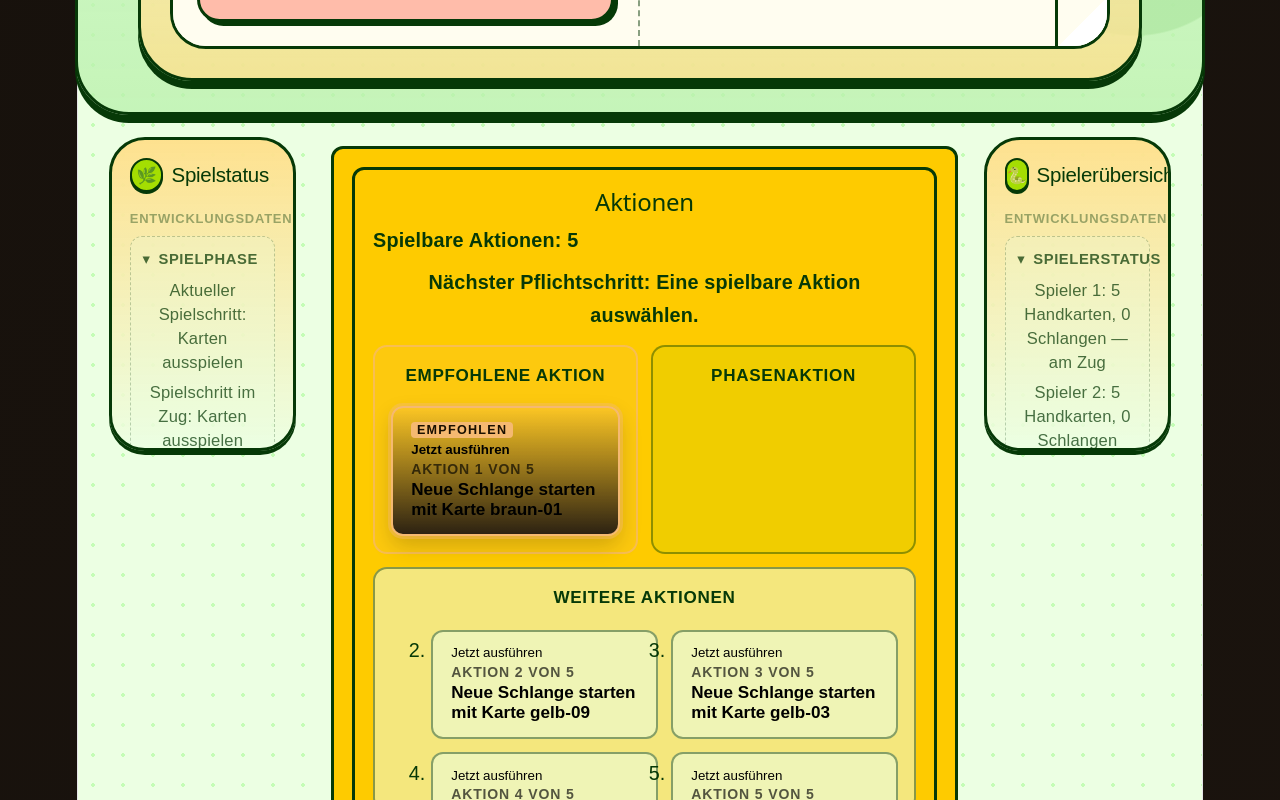
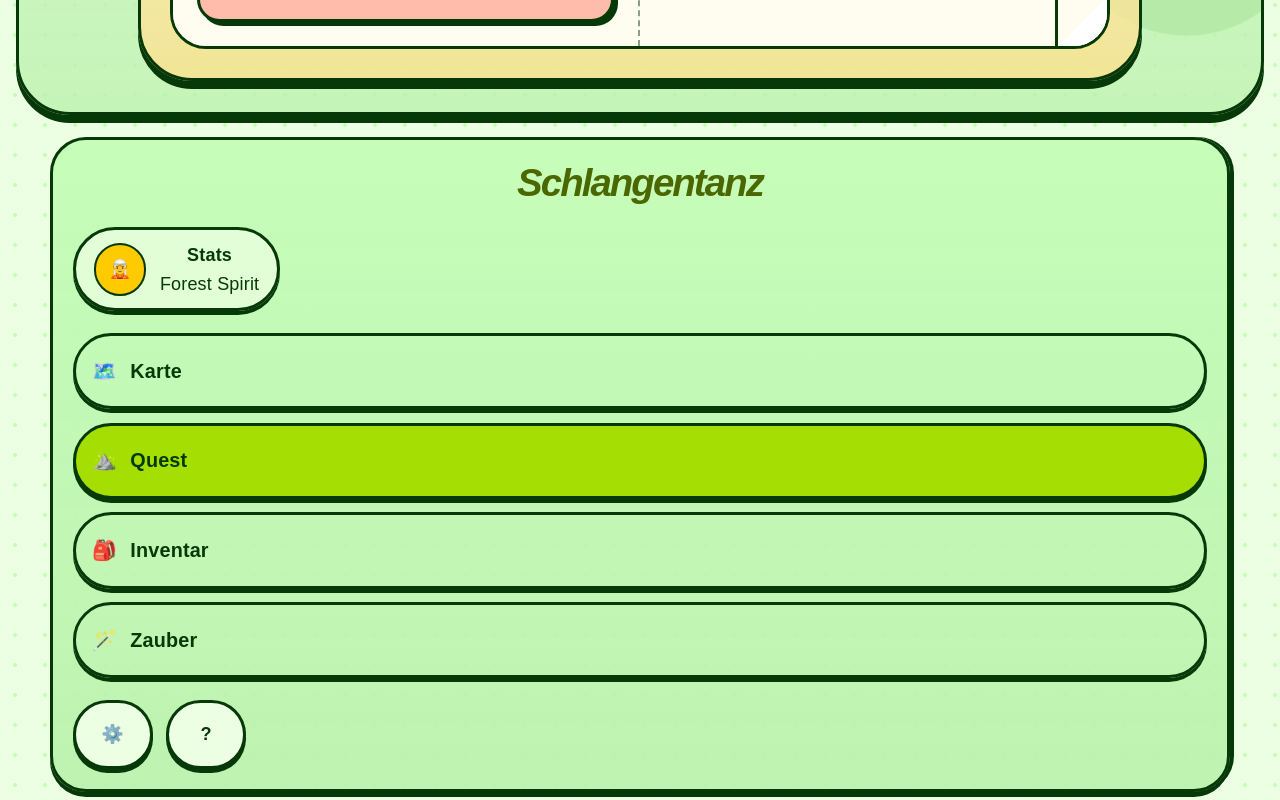
Before and after one commit to hanno79/schlangentanz-v2, a React (Vite) app: page / in a window 1280 px wide. Shown: the part 1720-2520 px from the top of the page. Built offline with nearby package versions, Linux system fonts and the light colour scheme.

Commit message:
M1f: Waldtanz-Seitenmenue anlegen

```diff
--- a/src/App.css
+++ b/src/App.css
@@ -24,6 +24,12 @@ body {
     linear-gradient(135deg, #15100b 0%, #201711 100%);
 }
 
+#root {
+  width: 100%;
+  max-width: none;
+  border-inline: 0;
+}
+
 .app-shell {
   min-height: 100vh;
   display: grid;
@@ -888,6 +894,7 @@ code {
 
 .spielbereich--waldtanz {
   grid-template-areas:
+    "nav"
     "status"
     "arena"
     "spieler"
@@ -898,6 +905,7 @@ code {
 .spielbereich--mit-sieger-party {
   grid-template-areas:
     "party"
+    "nav"
     "status"
     "arena"
     "spieler"
@@ -912,6 +920,7 @@ code {
 }
 
 .sieger-party { grid-area: party; }
+.waldtanz-seitenmenue { grid-area: nav; }
 .info-panel--spielstatus { grid-area: status; }
 .info-panel--spieleruebersicht { grid-area: spieler; }
 .info-panel--material { grid-area: material; }
@@ -921,10 +930,118 @@ code {
   min-height: min(78vh, 820px);
 }
 
+.waldtanz-seitenmenue {
+  position: sticky;
+  top: 1rem;
+  z-index: 5;
+  display: grid;
+  gap: 1.2rem;
+  align-self: start;
+  padding: 1.1rem;
+  border: var(--st-border-width-chunky) solid var(--st-color-border-strong);
+  border-right: var(--st-border-width-chunky) solid var(--st-color-border-strong);
+  border-radius: 2rem;
+  background: linear-gradient(180deg, rgba(196, 253, 182, 0.96), rgba(185, 241, 172, 0.9));
+  box-shadow: 4px 0 0 var(--st-color-border-strong), 0 5px 0 var(--st-color-border-strong);
+}
+
+.waldtanz-seitenmenue__marke h2 {
+  margin: 0;
+  color: var(--st-color-primary);
+  font-family: var(--st-font-headline);
+  font-size: clamp(1.6rem, 3vw, 2.6rem);
+  font-style: italic;
+  font-weight: 900;
+  letter-spacing: -0.05em;
+}
+
+.waldtanz-seitenmenue__profil,
+.waldtanz-seitenmenue__punkt,
+.waldtanz-seitenmenue__hilfe {
+  border: var(--st-border-width-chunky) solid var(--st-color-border-strong);
+  box-shadow: 0 4px 0 var(--st-color-border-strong);
+}
+
+.waldtanz-seitenmenue__profil {
+  display: flex;
+  align-items: center;
+  gap: 0.75rem;
+  width: fit-content;
+  padding: 0.65rem 1rem;
+  border-radius: 999px;
+  background: rgba(236, 255, 227, 0.72);
+}
+
+.waldtanz-seitenmenue__avatar {
+  display: grid;
+  place-items: center;
+  width: 2.7rem;
+  aspect-ratio: 1;
+  border: 2px solid var(--st-color-border-strong);
+  border-radius: 999px;
+  background: var(--st-color-secondary-container);
+}
+
+.waldtanz-seitenmenue__profil div {
+  display: grid;
+  gap: 0.15rem;
+}
+
+.waldtanz-seitenmenue__liste {
+  display: grid;
+  gap: 0.75rem;
+  padding: 0;
+  margin: 0;
+  list-style: none;
+}
+
+.waldtanz-seitenmenue__punkt {
+  display: flex;
+  align-items: center;
+  gap: 0.75rem;
+  min-height: 2.8rem;
+  padding: 0.55rem 0.9rem;
+  border-radius: 999px;
+  color: var(--st-color-border-strong);
+  font-family: var(--st-font-headline);
+  font-weight: 900;
+}
+
+.waldtanz-seitenmenue__punkt--aktiv {
+  background: var(--st-color-primary-container);
+}
+
+.waldtanz-seitenmenue__hilfen {
+  display: flex;
+  gap: 0.75rem;
+  align-self: end;
+}
+
+.waldtanz-seitenmenue__hilfe {
+  display: grid;
+  place-items: center;
+  min-width: 3rem;
+  min-height: 3rem;
+  padding: 0.25rem 0.55rem;
+  border-radius: 999px;
+  background: var(--st-color-background);
+  color: var(--st-color-border-strong);
+  font-weight: 900;
+}
+
+.waldtanz-seitenmenue__hilfe > span {
+  position: absolute;
+  width: 1px;
+  height: 1px;
+  overflow: hidden;
+  clip: rect(0 0 0 0);
+}
+
 @media (min-width: 980px) {
   .spielbereich--waldtanz {
-    grid-template-columns: minmax(180px, 0.62fr) minmax(560px, 2.1fr) minmax(180px, 0.62fr);
+    grid-template-columns: minmax(160px, 0.62fr) minmax(500px, 2.1fr) minmax(160px, 0.62fr);
     grid-template-areas:
+      "nav nav nav"
       "status arena spieler"
       "material arena wertung";
     align-items: start;
@@ -933,8 +1050,32 @@ code {
   .spielbereich--mit-sieger-party {
     grid-template-areas:
       "party party party"
+      "nav nav nav"
       "status arena spieler"
       "material arena wertung";
+  }
+}
+
+@media (min-width: 1360px) {
+  .spielbereich--waldtanz {
+    width: min(100%, 1500px);
+    grid-template-columns: minmax(240px, 0.55fr) minmax(180px, 0.6fr) minmax(560px, 2fr) minmax(180px, 0.6fr);
+    grid-template-areas:
+      "nav status arena spieler"
+      "nav material arena wertung";
+  }
+
+  .spielbereich--mit-sieger-party {
+    grid-template-areas:
+      "party party party party"
+      "nav status arena spieler"
+      "nav material arena wertung";
+  }
+
+  .waldtanz-seitenmenue {
+    min-height: min(78vh, 820px);
+    border-top-left-radius: 0;
+    border-bottom-left-radius: 0;
   }
 }
 
--- a/src/App.tsx
+++ b/src/App.tsx
@@ -32,6 +32,7 @@ import Zugpfad from './components/Zugpfad'
 import ZugKompass from './components/ZugKompass'
 import Partiefortschritt from './components/Partiefortschritt'
 import WaldtanzSpielerrahmen from './components/WaldtanzSpielerrahmen'
+import WaldtanzSeitenmenue from './components/WaldtanzSeitenmenue'
 import type { KiGegnerAnzahl } from './components/SonnigesNestLobby'
 import { aktionsLabel } from './aktionsLabel'
 import { spieleKiZuegeBisZumMenschen } from './kiZug'
@@ -262,8 +263,9 @@ function App({ initialZustand }: AppProps) {
         <ul><li>Baue farbige Schlangen</li><li>Erfülle Aufgaben</li><li>Nutze Sonderkarten</li></ul>
       </section>
       <SonnigesNestLobby aktiveKiGegner={zustand.spieler.filter(spieler => spieler.steuerung === 'KI').length} onNeuesSpiel={handleNeuesLobbySpiel} />
-      <section className={`spielbereich spielbereich--waldtanz${istSpielende ? ' spielbereich--mit-sieger-party' : ''}`} aria-label="Spielbereich">
+      <section id="spielbereich" className={`spielbereich spielbereich--waldtanz${istSpielende ? ' spielbereich--mit-sieger-party' : ''}`} aria-label="Spielbereich">
         <SiegerParty zustand={zustand} onNeuesSpiel={handleNeuesLobbySpiel} />
+        <WaldtanzSeitenmenue />
         <SpielstatusPanel zustand={zustand} titelId={spielstatusTitelId} istSpielende={istSpielende} istEndspurt={istEndspurt} />
         <div className="spieltisch-gruppe">
           <section className="info-panel info-panel--waldtanz-arena" aria-labelledby={aktiverSpielerTitelId} aria-live="polite" aria-atomic="true">
--- /dev/null
+++ b/src/components/WaldtanzSeitenmenue.tsx
@@ -0,0 +1,47 @@
+/*
+Author: rahn
+Datum: 14.06.2026
+Version: 1.0
+Beschreibung: Google-Stitch-inspiriertes Seitenmenü als spielnaher Rahmen für die Waldtanz-Arena.
+*/
+
+const navigation = [
+  { label: 'Karte', icon: '🗺️' },
+  { label: 'Quest', icon: '⛰️', current: true },
+  { label: 'Inventar', icon: '🎒' },
+  { label: 'Zauber', icon: '🪄' },
+]
+
+export default function WaldtanzSeitenmenue() {
+  return (
+    <aside className="waldtanz-seitenmenue" aria-label="Waldtanz-Spielrahmen">
+      <div className="waldtanz-seitenmenue__marke">
+        <h2>Schlangentanz</h2>
+      </div>
+      <section className="waldtanz-seitenmenue__profil" aria-label="Spielprofil">
+        <span className="waldtanz-seitenmenue__avatar" aria-hidden="true">🧝</span>
+        <div>
+          <strong>Stats</strong>
+          <span>Forest Spirit</span>
+        </div>
+      </section>
+      <ul className="waldtanz-seitenmenue__liste">
+        {navigation.map((item) => (
+          <li key={item.label}>
+            <span
+              className={item.current ? 'waldtanz-seitenmenue__punkt waldtanz-seitenmenue__punkt--aktiv' : 'waldtanz-seitenmenue__punkt'}
+              aria-current={item.current ? 'true' : undefined}
+            >
+              <span aria-hidden="true">{item.icon}</span>
+              <span>{item.label}</span>
+            </span>
+          </li>
+        ))}
+      </ul>
+      <div className="waldtanz-seitenmenue__hilfen" aria-label="Spielhilfen">
+        <span className="waldtanz-seitenmenue__hilfe">⚙️<span>Einstellungen</span></span>
+        <span className="waldtanz-seitenmenue__hilfe">?<span>Hilfe</span></span>
+      </div>
+    </aside>
+  )
+}
```
Also changed, not shown: 1 other file (tests, documents, lock files or other folders).
